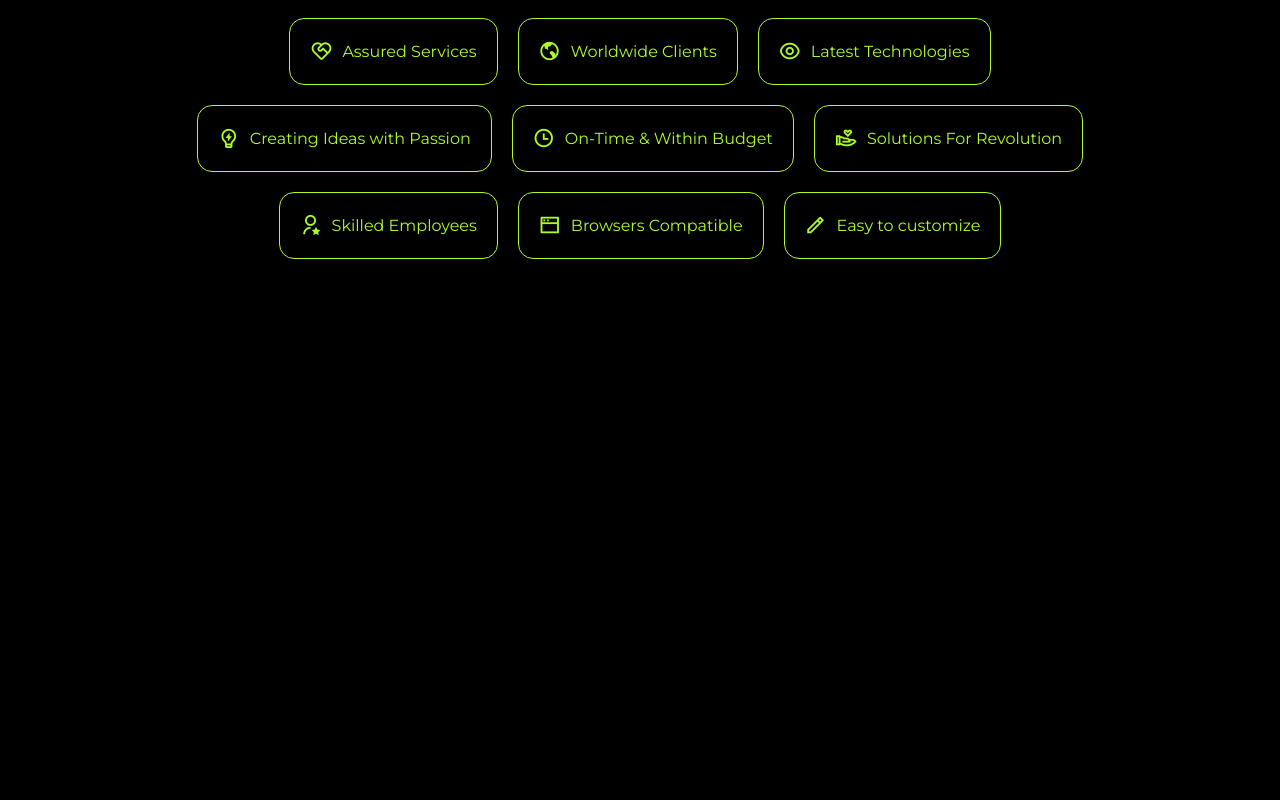
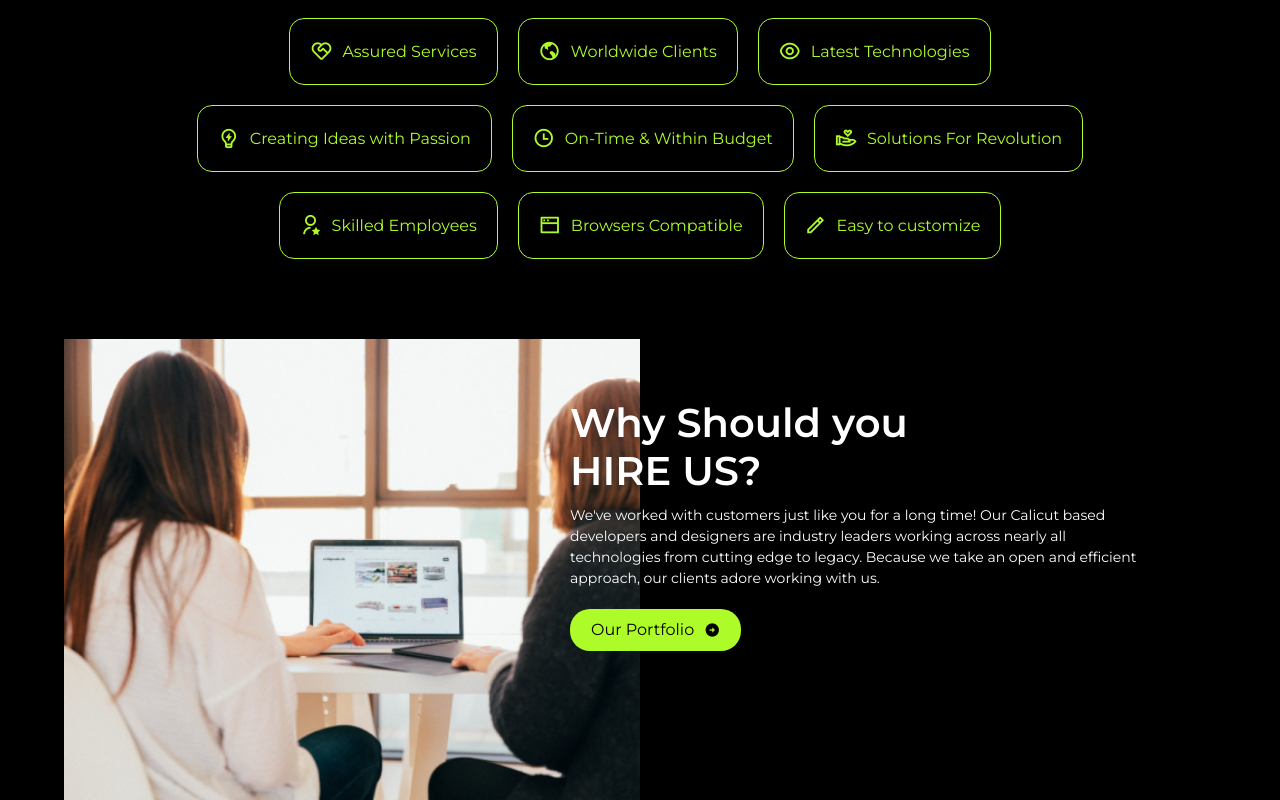
Before and after one commit to Shammaz77/Ere-Web, a plain HTML site: page about.html in a window 1280 px wide. Shown: the part 370-1170 px from the top of the page. Before the commit the page ends 800 px from the top, so only its background shows below. Drawn offline with nearby package versions, Linux system fonts and the light colour scheme.

Commit message:
top head completed hire section!~

```diff
--- a/about.html
+++ b/about.html
@@ -90,8 +90,23 @@
 			</div>
 		</div>
 	</div>
-
-
+	<!-- why hire us  -->
+	<div class="container-main">
+		<div class="row">
+			<div class="col-lg-12">
+				<div class="hire-main-dv">
+					<div class="hire-half">
+						<img class="img-hire-main" src="./Images/Rectangle 53.png" alt="">
+					</div>
+					<div class="hire-half rgt-hire">
+						<h1 class="mb-0 hire-main-txt text-white">Why Should you <br> HIRE US?</h1>
+						<p class="mb-0 hire-sub-txt text-white">We've worked with customers just like you for a long time! Our Calicut based developers and designers are industry leaders working across nearly all technologies from cutting edge to legacy. Because we take an open and efficient approach, our clients adore working with us.</p>
+						<a href="#" class="btn our-portfolio-btn primary-bg">Our Portfolio <i class="ri-arrow-right-circle-fill"></i></a>
+					</div>
+				</div>
+			</div>
+		</div>
+	</div>
 
 
 
--- a/css/ere.css
+++ b/css/ere.css
@@ -369,14 +369,39 @@
 .about-single-dv i{
 	font-size: 22px;
 }
-
-
-
-
-
-
-
-
+.hire-main-dv{
+	width: 100%;
+	margin-top: 50px;
+	display: flex;
+}
+.img-hire-main{
+	width: 100%;
+}
+.hire-half{
+	width: 50%;
+}
+.our-portfolio-btn{
+	display: flex;
+	align-items: center;
+	width: max-content;
+	padding: 8px 20px !important;
+	border-radius: 20px !important;
+}
+.our-portfolio-btn i{
+	padding-left: 10px;
+}
+.hire-sub-txt{
+	font-size: 14px;
+	padding-bottom: 20px;
+}
+.hire-main-txt{
+	padding-bottom: 10px;
+	font-weight: 600;
+	padding-top: 60px;
+}
+.rgt-hire{
+	margin-left: -70px;
+}
 
 
 
```
Also changed, not shown: Images/Rectangle 53.png (added).
